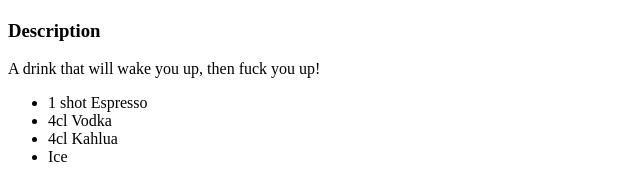
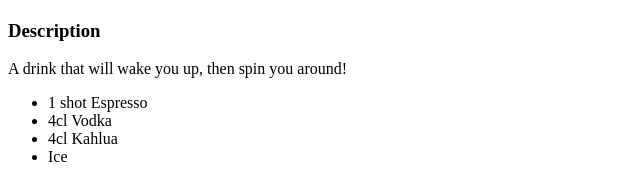
Before and after one commit to semuren/odin-recipes, a plain HTML site: page recipes/EspressoMartini.html in a window 1280 px wide. Shown: the part 308-487 px from the top of the page, 0-640 px from the left. Drawn offline with Linux system fonts and the light colour scheme; files whose address does not match are found by name.

Commit message:
Updated Espresso Martini description

```diff
--- a/recipes/EspressoMartini.html
+++ b/recipes/EspressoMartini.html
@@ -10,7 +10,7 @@
     <h1>Espresso Martini</h1>
     <img src="./media/espressomartini.jpg" alt="Espresso Martini">
     <h3>Description</h3>
-    <p>A drink that will wake you up, then fuck you up!</p>
+    <p>A drink that will wake you up, then spin you around!</p>
     <ul>
         <li>1 shot Espresso</li>
         <li>4cl Vodka</li>
```
